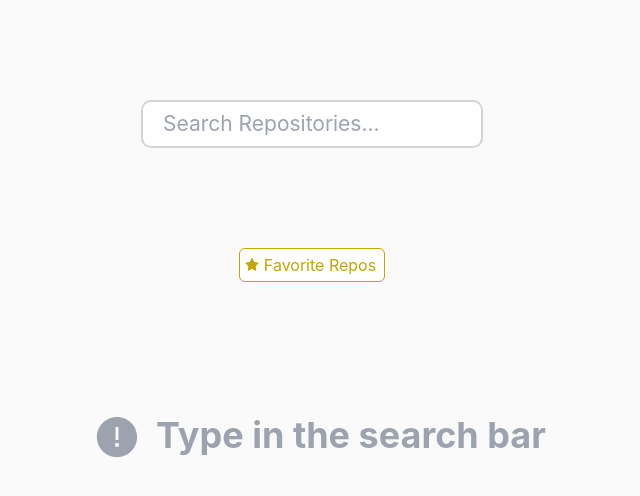
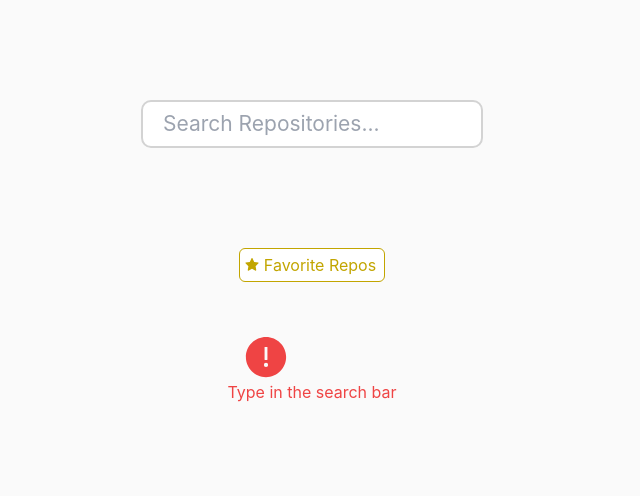
Before and after one commit to Joe-Moussally/Repo-Searcher, a React (Create React App) app: page / in a window 1280 px wide. Shown: the top 496 px of the page, without its empty margins (328-968 px from the left). Built offline with nearby package versions, Linux system fonts and the light colour scheme.

Commit message:
Fixing error styling condition

```diff
--- a/src/components/EmptyState.tsx
+++ b/src/components/EmptyState.tsx
@@ -4,9 +4,10 @@ function EmptyState({text,error = false}) {
   return (
     <div
       className={
-        error?
-        'text-red-500 flex items-center text-4xl font-bold mt-20':
-        'text-gray-400 flex items-center text-4xl font-bold mt-20'
+        ' flex items-center text-4xl font-bold mt-20'+
+        (error)?
+        'text-red-500':
+        'text-gray-400'
       }
     >
       <AiFillExclamationCircle className='mt-1 mx-4' size={46}/>
```
